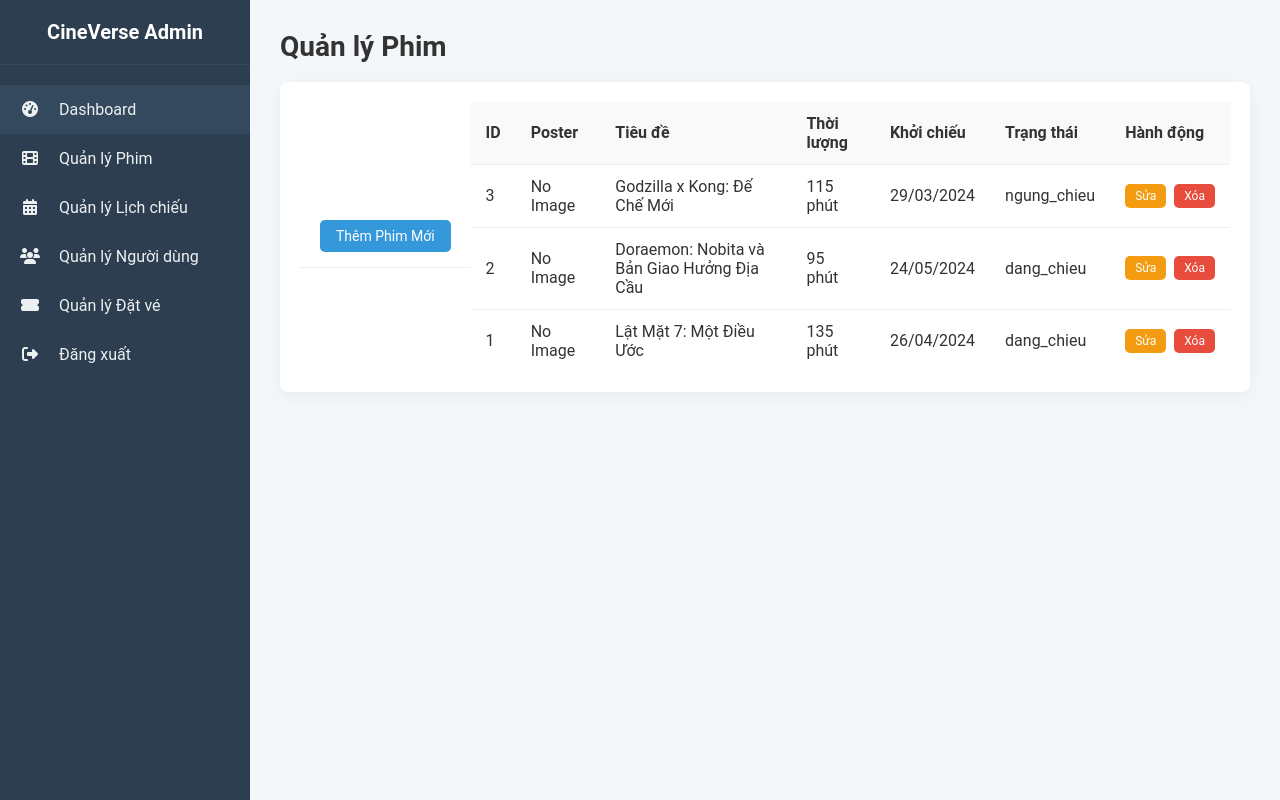
After one commit to TienDat098/HeThongDatVe, a PHP site: page /Webdatve/admin/quan_ly_phim.php in a window 1280 px wide. The commit adds this page. Run offline with PHP 8.4, Linux system fonts and the light colour scheme; the visitor is signed in with stand-in values (Sample User, id 1); data comes from the database, SQL or seed files in the repository.

Commit message:
làm trang quản trị quản lý phim

```diff
--- a/admin/login.php
+++ b/admin/login.php
@@ -24,8 +24,8 @@ if ($_SERVER['REQUEST_METHOD'] == 'POST') {
     if ($result->num_rows === 1) {
         $admin = $result->fetch_assoc();
 
-        // So sánh mật khẩu đã hash
-        if (password_verify($password, $admin['mat_khau'])) {
+
+        if ($password === $admin['mat_khau']) {
             $_SESSION['admin_logged_in'] = true;
             $_SESSION['admin_id'] = $admin['id'];
             header('Location: dashboard.php');
--- /dev/null
+++ b/admin/quan_ly_phim.php
@@ -0,0 +1,192 @@
+<?php
+require_once 'templates/header.php';
+require_once '../core/db_connection.php';
+
+
+
+/* PHẦN XỬ LÝ LOGIC (THÊM/SỬA) KHI FORM ĐƯỢC GỬI ĐI */
+if ($_SERVER['REQUEST_METHOD'] == 'POST') {
+    // Lấy dữ liệu từ form
+    $tieu_de = $_POST['tieu_de'] ?? '';
+    $mo_ta = $_POST['mo_ta'] ?? '';
+    $thoi_luong = $_POST['thoi_luong_phut'] ?? 0;
+    $ngay_khoi_chieu = $_POST['ngay_khoi_chieu'] ?? null;
+    $trailer = $_POST['trailer'] ?? '';
+    $ngon_ngu = $_POST['ngon_ngu'] ?? '';
+    $trang_thai = $_POST['trang_thai'] ?? 'sắp chiếu';
+    $id_phim = $_POST['id_phim'] ?? null;
+    $poster_name = $_POST['current_poster'] ?? '';
+    // Xử lý upload poster mới
+    if (isset($_FILES['poster']) && $_FILES['poster']['error'] == 0) {
+        $target_dir = "../assets/images/posters/";
+        // Xóa poster cũ nếu có
+        if (!empty($poster_name) && file_exists($target_dir . $poster_name)) {
+            unlink($target_dir . $poster_name);
+        }
+        $poster_name = time() . '_' . basename($_FILES["poster"]["name"]);
+        move_uploaded_file($_FILES["poster"]["tmp_name"], $target_dir . $poster_name);
+    }
+
+    if ($id_phim) { // Nếu có ID -> Cập nhật (UPDATE)
+        $stmt = $conn->prepare("UPDATE Phim SET tieu_de=?, mo_ta=?, thoi_luong_phut=?, ngay_khoi_chieu=?, poster=?, trailer=?, ngon_ngu=?, trang_thai=? WHERE id=?");
+        $stmt->bind_param("ssisssssi", $tieu_de, $mo_ta, $thoi_luong, $ngay_khoi_chieu, $poster_name, $trailer, $ngon_ngu, $trang_thai, $id_phim);
+    } else { // Nếu không có ID -> Thêm mới (INSERT)
+        $stmt = $conn->prepare("INSERT INTO Phim (tieu_de, mo_ta, thoi_luong_phut, ngay_khoi_chieu, poster, trailer, ngon_ngu, trang_thai) VALUES (?, ?, ?, ?, ?, ?, ?, ?)");
+        $stmt->bind_param("ssisssss", $tieu_de, $mo_ta, $thoi_luong, $ngay_khoi_chieu, $poster_name, $trailer, $ngon_ngu, $trang_thai);
+    }
+
+    $stmt->execute();
+    header('Location: quan_ly_phim.php');
+    exit;
+}
+
+// === PHẦN QUYẾT ĐỊNH HIỂN THỊ GIAO DIỆN NÀO ===
+// Lấy action từ URL, mặc định là 'list' (hiển thị danh sách)
+$action = $_GET['action'] ?? 'list';
+
+require_once 'templates/sidebar.php';
+?>
+
+<?php if ($action == 'add' || $action == 'edit'): ?>
+
+    <?php
+    $phim = null;
+    if ($action == 'edit') {
+        $id = $_GET['id'];
+        $stmt = $conn->prepare("SELECT * FROM Phim WHERE id = ?");
+        $stmt->bind_param("i", $id);
+        $stmt->execute();
+        $result = $stmt->get_result();
+        $phim = $result->fetch_assoc();
+    }
+    ?>
+
+    <div class="page-header">
+        <h1><?php echo $action == 'add' ? 'Thêm Phim Mới' : 'Sửa Thông Tin Phim'; ?></h1>
+    </div>
+
+    <div class="page-content">
+        <div class="card">
+            <div class="form-container">
+                <form action="quan_ly_phim.php" method="post" enctype="multipart/form-data">
+                    <?php if ($action == 'edit'): ?>
+                        <input type="hidden" name="id_phim" value="<?php echo $phim['id']; ?>">
+                        <input type="hidden" name="current_poster" value="<?php echo $phim['poster']; ?>">
+                    <?php endif; ?>
+
+                    <div class="form-group">
+                        <label>Tiêu đề phim</label>
+                        <input type="text" name="tieu_de" value="<?php echo htmlspecialchars($phim['tieu_de'] ?? ''); ?>" required>
+                    </div>
+                    <div class="form-group">
+                        <label>Mô tả</label>
+                        <textarea name="mo_ta"><?php echo htmlspecialchars($phim['mo_ta'] ?? ''); ?></textarea>
+                    </div>
+                    <div class="form-group">
+                        <label>Thời lượng (phút)</label>
+                        <input type="number" name="thoi_luong_phut" value="<?php echo $phim['thoi_luong_phut'] ?? ''; ?>">
+                    </div>
+                    <div class="form-group">
+                        <label>Ngày khởi chiếu</label>
+                        <input type="date" name="ngay_khoi_chieu" value="<?php echo $phim['ngay_khoi_chieu'] ?? ''; ?>">
+                    </div>
+                    <div class="form-group">
+                        <label>Poster</label>
+                        <input type="file" name="poster" accept="image/*">
+                        <?php if ($action == 'edit' && !empty($phim['poster'])): ?>
+                            <img src="../assets/images/posters/<?php echo $phim['poster']; ?>" class="current-poster">
+                        <?php endif; ?>
+                    </div>
+                    <div class="form-group">
+                        <label>Link Trailer (YouTube)</label>
+                        <input type="text" name="trailer" value="<?php echo htmlspecialchars($phim['trailer'] ?? ''); ?>">
+                    </div>
+                    <div class="form-group">
+                        <label>Ngôn ngữ</label>
+                        <input type="text" name="ngon_ngu" value="<?php echo htmlspecialchars($phim['ngon_ngu'] ?? ''); ?>">
+                    </div>
+                    <div class="form-group">
+                        <label>Trạng thái</label>
+                        <select name="trang_thai">
+                         <option value="sắp chiếu" <?php echo ($phim['trang_thai'] ?? '') == 'sắp chiếu' ? 'selected' : ''; ?>>Sắp chiếu</option>
+                          <option value="đang chiếu" <?php echo ($phim['trang_thai'] ?? '') == 'đang chiếu' ? 'selected' : ''; ?>>Đang chiếu</option>
+                            <option value="ngừng chiếu" <?php echo ($phim['trang_thai'] ?? '') == 'ngừng chiếu' ? 'selected' : ''; ?>>Ngừng chiếu</option>
+                        </select>
+                    </div>
+                    <button type="submit" class="btn btn-primary">Lưu</button>
+                </form>
+            </div>
+        </div>
+    </div>
+
+<?php else: ?>
+
+    <div class="page-header">
+        <h1>Quản lý Phim</h1>
+    </div>
+
+    <div class="page-content">
+        <div class="card">
+            <div class="card-header">
+                <a href="quan_ly_phim.php?action=add" class="btn btn-primary">Thêm Phim Mới</a>
+            </div>
+            <div class="card-body">
+                <table>
+                    <thead>
+                        <tr>
+                            <th>ID</th>
+                            <th>Poster</th>
+                            <th>Tiêu đề</th>
+                            <th>Thời lượng</th>
+                            <th>Khởi chiếu</th>
+                            <th>Trạng thái</th>
+                            <th>Hành động</th>
+                        </tr>
+                    </thead>
+                    <tbody>
+                        <?php
+                        $sql = "SELECT id, poster, tieu_de, thoi_luong_phut, ngay_khoi_chieu, trang_thai FROM Phim ORDER BY id DESC";
+                        $result = $conn->query($sql);
+
+                        if ($result->num_rows > 0) {
+                            while($phim = $result->fetch_assoc()) {
+                        ?>
+                            <tr>
+                                <td><?php echo $phim['id']; ?></td>
+                                <td>
+                                    <?php if (!empty($phim['poster']) && file_exists("../assets/images/posters/" . $phim['poster'])): ?>
+                                        <img src="../assets/images/posters/<?php echo htmlspecialchars($phim['poster']); ?>" alt="poster">
+                                    <?php else: ?>
+                                        <span>No Image</span>
+                                    <?php endif; ?>
+                                </td>
+                                <td><?php echo htmlspecialchars($phim['tieu_de']); ?></td>
+                                <td><?php echo $phim['thoi_luong_phut']; ?> phút</td>
+                                <td><?php echo date('d/m/Y', strtotime($phim['ngay_khoi_chieu'])); ?></td>
+                                <td><?php echo $phim['trang_thai']; ?></td>
+                                <td>
+                                    <div class="action-buttons">
+                                        <a href="quan_ly_phim.php?action=edit&id=<?php echo $phim['id']; ?>" class="btn btn-sm btn-edit">Sửa</a>
+                                        <a href="phim_xoa.php?id=<?php echo $phim['id']; ?>" class="btn btn-sm btn-delete" onclick="return confirm('Bạn có chắc chắn muốn xóa?');">Xóa</a>
+                                    </div>
+                                </td>
+                            </tr>
+                        <?php
+                            }
+                        } else {
+                            echo "<tr><td colspan='7'>Chưa có phim nào.</td></tr>";
+                        }
+                        ?>
+                    </tbody>
+                </table>
+            </div>
+        </div>
+    </div>
+
+<?php endif; ?>
+
+
+<?php
+require_once 'templates/footer.php';
+$conn->close();
+?>
--- a/assets/css/admin_style.css
+++ b/assets/css/admin_style.css
@@ -161,3 +161,106 @@ body {
 .recent-bookings th {
     background: #f9f9f9;
 }
+/* ======================================================= */
+/* === NÂNG CẤP GIAO DIỆN TRANG QUẢN LÝ === */
+/* ======================================================= */
+
+.page-content .card {
+    background: #fff;
+    border-radius: 8px;
+    box-shadow: 0 4px 15px rgba(0,0,0,0.05);
+    overflow: hidden; /* Giúp bo góc cho table bên trong */
+}
+.card-header {
+    padding: 15px 20px;
+    border-bottom: 1px solid #eee;
+    display: flex; /* Sắp xếp các item bên trong */
+    justify-content: flex-end; /* Đẩy nút "Thêm Mới" về bên phải */
+    align-items: center;
+}
+.card-body {
+    padding: 0; /* Bỏ padding để table chiếm hết chiều rộng */
+}
+
+/* --- Table Styling --- */
+table {
+    width: 100%;
+    border-collapse: collapse;
+}
+th, td {
+    padding: 12px 15px;
+    text-align: left;
+    vertical-align: middle; /* Căn giữa nội dung theo chiều dọc */
+    border-bottom: 1px solid #eee;
+}
+th {
+    background-color: #f9f9f9;
+    font-weight: 600;
+}
+tbody tr:last-child td {
+    border-bottom: none; /* Bỏ đường viền cho dòng cuối */
+}
+tbody tr:hover {
+    background-color: #f5f5f5; /* Hiệu ứng khi di chuột vào */
+}
+td img {
+    height: 80px;
+    width: 55px;
+    object-fit: cover;
+    border-radius: 4px;
+}
+
+/* --- Action Buttons --- */
+.action-buttons {
+    display: flex;
+    gap: 8px; /* Khoảng cách giữa các nút */
+}
+.btn {
+    padding: 8px 16px;
+    border-radius: 5px;
+    text-decoration: none;
+    cursor: pointer;
+    border: none;
+    color: #fff !important; /* Ghi đè màu chữ */
+    font-size: 14px;
+    white-space: nowrap;
+}
+.btn-primary { background-color: #3498db; }
+.btn-edit { background-color: #f39c12; }
+.btn-delete { background-color: #e74c3c; }
+.btn-sm { padding: 5px 10px; font-size: 12px; }
+
+/* --- Form Styling --- */
+.form-container { /* Thêm một class bọc ngoài form */
+    padding: 20px;
+}
+.form-group {
+    margin-bottom: 20px;
+}
+.form-group label {
+    display: block;
+    margin-bottom: 8px;
+    font-weight: bold;
+}
+.form-group input[type="text"],
+.form-group input[type="number"],
+.form-group input[type="date"],
+.form-group textarea,
+.form-group select {
+    width: 100%;
+    padding: 12px;
+    border: 1px solid #ddd;
+    border-radius: 5px;
+    box-sizing: border-box;
+    font-size: 14px;
+}
+.form-group textarea {
+    min-height: 120px;
+    resize: vertical;
+}
+.current-poster {
+    display: block;
+    max-width: 150px;
+    margin-top: 10px;
+    border-radius: 5px;
+}
```
Also changed, not shown: admin/phim_xoa.php (added, +22 -0 lines).
